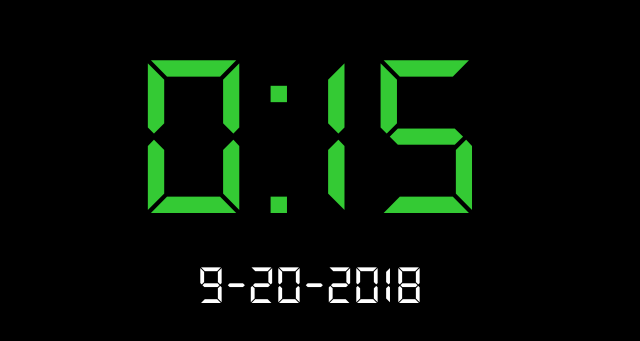
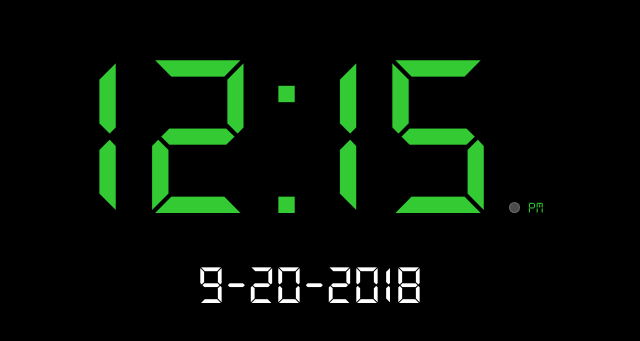
Before and after one commit to gr8fuldwg/clock, a plain HTML site: page index.html in a window 1280 px wide. Shown: the part 235-576 px from the top of the page, without its empty margins (330-970 px from the left). Drawn offline with Linux system fonts and the light colour scheme.

Commit message:
added am/pm capabilities

```diff
--- a/app.js
+++ b/app.js
@@ -4,7 +4,9 @@ const display = clock.querySelector('#display');
 const hours = display.querySelector('#hours');
 const minutes = display.querySelector('#minutes');
 const date = clock.querySelector('#date');
+const amPm = display.querySelector('#am-pm');
 let time = new Date();
+let isPm = time.getHours() >= 12;
 // event bindings
 
 // functions
@@ -13,7 +15,7 @@ function tick() {
     const minValue = time.getMinutes();
     const hourValue = time.getHours();
     //render time
-    hours.textContent = hourValue;
+    hours.textContent = hourValue % 12 === 0 ? 12 : hourValue % 12;
     minutes.textContent = `${minValue}`.padStart(2, '0');
 
     //get date (format: MM-DD-YYYY)
@@ -22,8 +24,17 @@ function tick() {
     const day = time.getDate();
     //render date
     date.textContent = `${month}-${day}-${year}`;
+    //rnder am/pm status
+    amPm.classList.remove('am', 'pm');
+    if(isPm) {
+        amPm.classList.add('pm');
+    } else {
+        amPm.classList.add('am');
+    }
     //update time and date
     time = new Date();
+    //update am/pm
+    isPm = time.getHours() >= 12;
 
 }
 
--- a/index.html
+++ b/index.html
@@ -1,20 +1,25 @@
 <!DOCTYPE html>
 <html lang="en">
+
 <head>
     <meta charset="UTF-8">
     <meta name="viewport" content="width=device-width, initial-scale=1.0">
     <meta http-equiv="X-UA-Compatible" content="ie=edge">
     <title>Clock</title>
-<link rel="stylesheet" href="main.css">
+    <link rel="stylesheet" href="main.css">
 </head>
 
 <body>
     <section id="clock">
-        <p id="display" class="big-text digital-text">
-            <span id="hours">6</span>:<span id="minutes">15</span>
-        </p>
+        <div id="display" class=" digital-text">
+            <span id="hours" class="big-text">6</span>
+            <span class="big-text">:</span>
+            <span id="minutes" class="big-text">15</span>
+            <span id="am-pm" class="circle "></span>PM
+        </div>
         <p id="date"></p>
     </section>
     <script src="app.js"></script>
 </body>
+
 </html>
--- a/main.css
+++ b/main.css
@@ -39,3 +39,21 @@ body {
     font-family: "Digi", serif;
     color: rgb(52, 202, 52);
 }
+
+.circle {
+    display: inline-block;
+    height: .7rem;
+    width: .7rem;
+    border-radius: 1rem;
+    border: 1px solid rgba(125, 125, 125, 0.6);
+    margin-left: 0.5rem;
+    margin-right: 0.5rem;
+}
+
+.am {
+    background-color: rgba(125, 125, 125, 0.6);
+}
+
+.pm {
+    background-color: red;
+}
```
